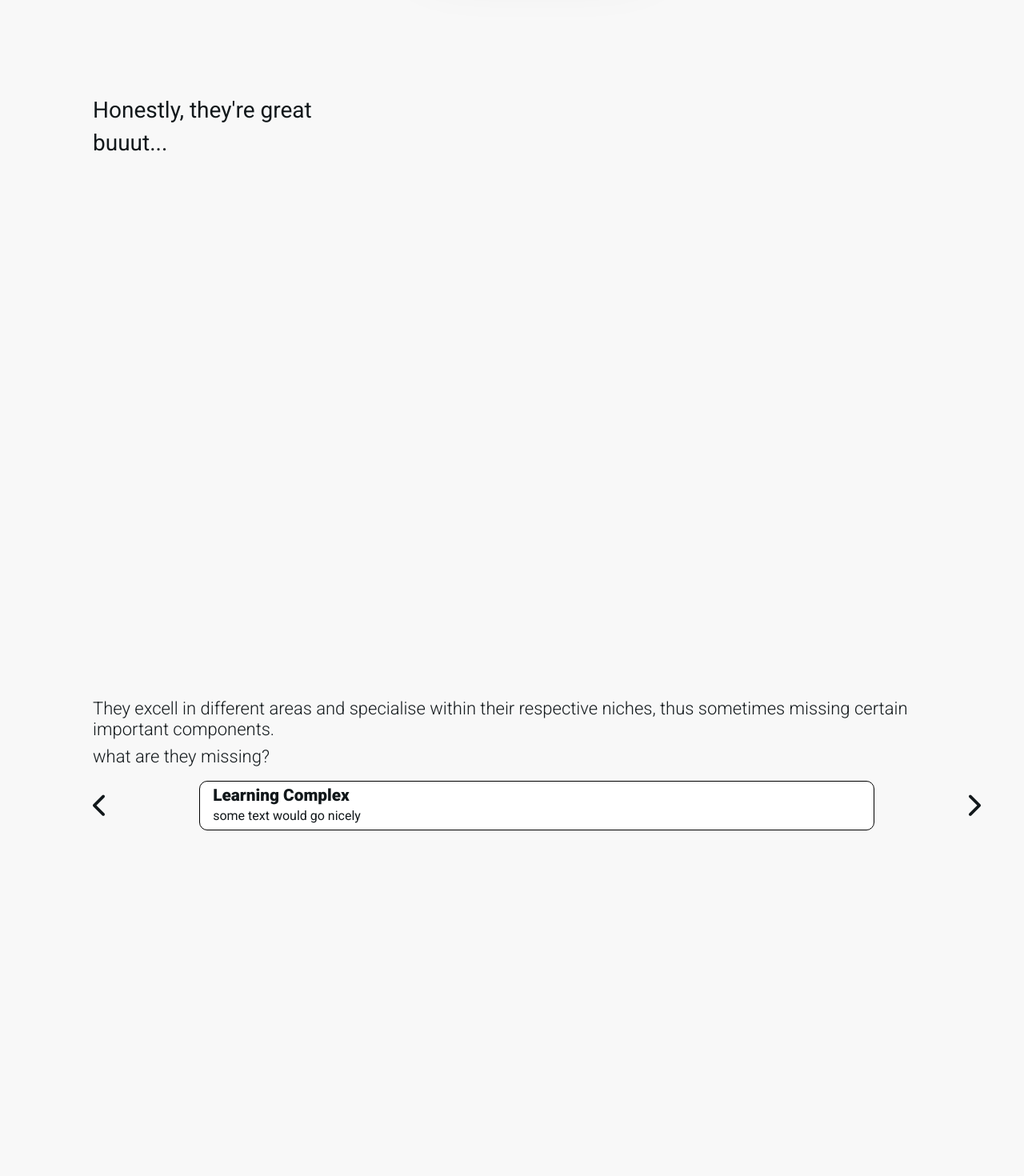
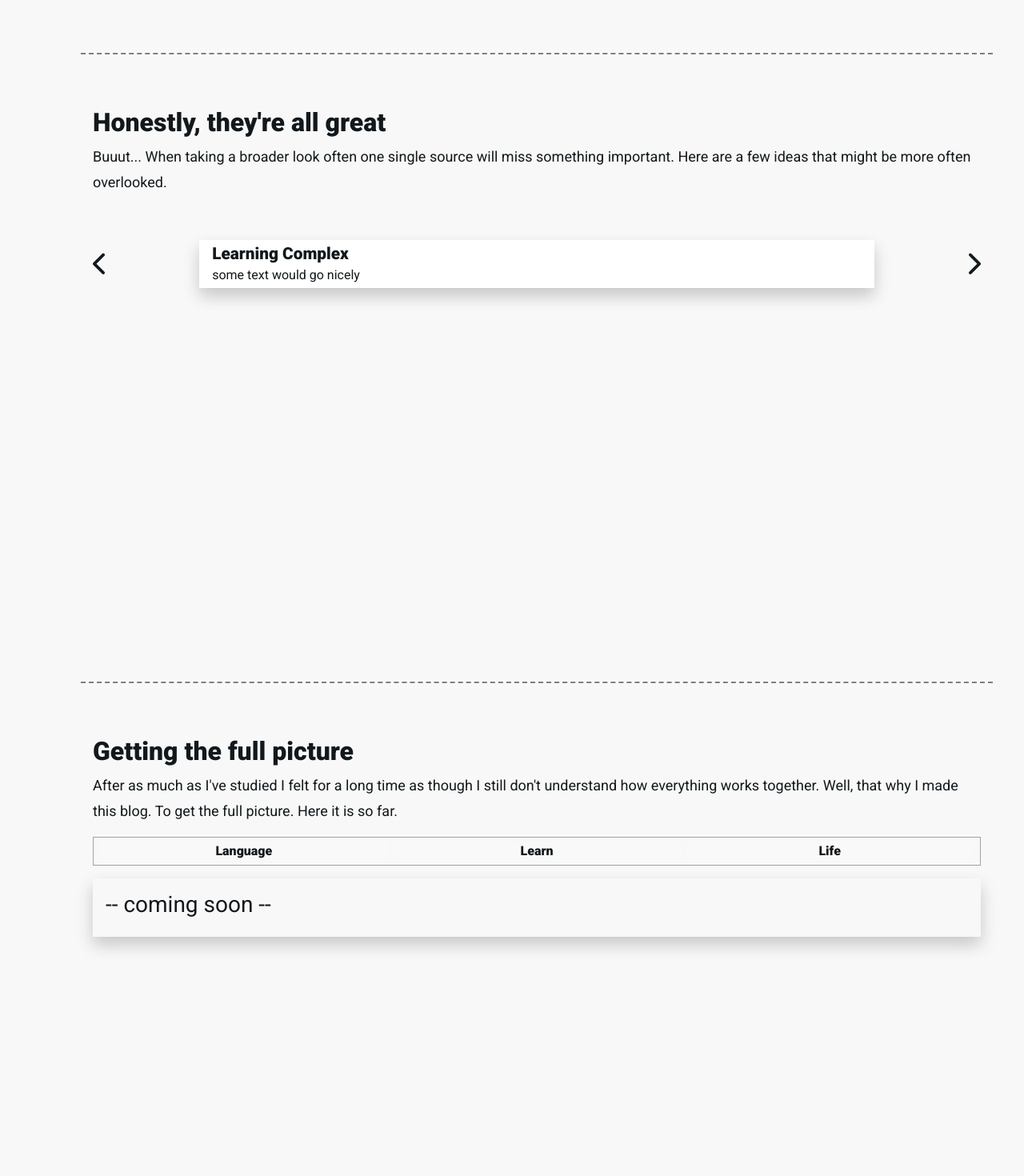
Before and after one commit to adomasgaudi/submersion-9-3, a Vue app: page / in a window 1280 px wide. Shown: the part 2500-3970 px from the top of the page at 80% size. Built offline with nearby package versions, Linux system fonts and the light colour scheme.

Commit message:
feb css 14
fullpicture/articlesline

```diff
--- a/src/assets/uniFonts.scss
+++ b/src/assets/uniFonts.scss
@@ -86,14 +86,28 @@ h4 {
   // text-shadow: -1px 2px 3px rgba(225, 48, 0, 0.2);
 }
 
+.p-long{
+  font-size: 18px;
+  line-height: 32px;
+}
+
 @media (min-width: 678px){
   h1{
     font-size: 70px;
-    margin-bottom: 2rem;
+    // margin-bottom: 2rem;
   }
 }
 
-
+//
+//
+//
+//
+//
+//
+//
+//
+//
+//
 
 body.lightTheme {
   color: $dark;
--- a/src/components/ArticlesLine.vue
+++ b/src/components/ArticlesLine.vue
@@ -7,16 +7,16 @@
       @click='slide(-1, 3, ".artc-slider", ".artc-item-outside" )')
     .artc-slider
       .artc-item-outside
-        router-link.artc-item(:to="{name: 'Complex'}")
+        router-link.artc-item.shadowAG(:to="{name: 'Complex'}")
           h3 Learning Complex
           p some text would go nicely
       .artc-item-outside
-        .artc-item
-          h3 learning how to learn
+        .artc-item.shadowAG
+          h3 Learning how to learn
           p some text would go nicely
       .artc-item-outside
-        .artc-item
-          h3 philosophy
+        .artc-item.shadowAG
+          h3 Philosophy
           p some text would go nicely
 </template>
 
@@ -65,6 +65,7 @@ export default {
     // border: 1px solid #000;
     overflow: hidden;
     position: relative;
+    padding: 2rem 0;
   }
   .fa-chevron-right,
   .fa-chevron-left {
@@ -95,8 +96,8 @@ export default {
     display: block;
     // flex-flow: column nowrap;
     background: white;
-    border: 1px solid #000;
-    border-radius: 10px;
+    // border: 1px solid #000;
+    // border-radius: 10px;
 
     padding: 0.3rem 1rem;
     text-align: left;
--- a/src/components/FullPicture.vue
+++ b/src/components/FullPicture.vue
@@ -4,7 +4,7 @@
     span.tab(@click='openTab(1)' ) Language
     span.tab(@click='openTab(2)') Learn
     span.tab(@click='openTab(3)' ) Life
-  .tabBox(v-if="ss.tab === 1")
+  .tabBox.shadowAG(v-if="ss.tab === 1")
     h3 -- coming soon --
     //- nnnnnn
     .devspan.dev
@@ -21,7 +21,7 @@
 
 
 
-  .tabBox(v-if="ss.tab === 2")
+  .tabBox.shadowAG(v-if="ss.tab === 2")
     ol.mainlist
       li Learning the Complex
       li Memorisation
@@ -35,7 +35,7 @@
 
 
 
-  .tabBox(v-if="ss.tab === 3")
+  .tabBox.shadowAG(v-if="ss.tab === 3")
     h3 -- I'm writing --
     .devspan.dev
       p  Life - activities that will not directly make you a better learner, but will improve you productivity such that you can learn better, and for longer and more focused...
@@ -111,30 +111,33 @@ export default {
   .tabBar {
     display: flex;
     justify-content: space-evenly;
+		margin-bottom: 1rem;
+		border: 1px solid rgb(161, 161, 161);
+		padding: .3rem;
     // border: 1px solid black;
   }
   .tab {
     background: #f9f9f9;
-    border-radius: 5px 5px 0px 0px;
-    border: 1px solid black;
-    margin: 0px 0.1rem;
+    border-radius: 3px;
+    text-align: center;
+    // border: 1px solid rgb(131, 131, 131);
+    margin: 0px 0.2rem;
+		font-weight: bold;
     &:hover {
-      background: rgb(202, 202, 202);
+      background: #fc6b52;
       // color: white;
       transform: scale(1.05);
       transition: 0.2s;
     }
   }
   .activeTab {
-    // background: yellow;
-    border-bottom: none;
-    background: rgb(212, 212, 212);
+    background: #fc6b52;
   }
   .tabBox {
-    border-bottom: 1px solid black;
-    border-left: 1px solid black;
-    border-right: 1px solid black;
-    border-radius: 0px 0px 10px 10px;
+    // border-bottom: 1px solid black;
+    // border-left: 1px solid black;
+    // border-right: 1px solid black;
+    // border-radius: 0px 0px 10px 10px;
     padding: 0.5rem;
     text-align: left;
   }
@@ -149,5 +152,23 @@ export default {
     // font-family: roboto;
     padding-left: 1rem;
   }
+
+  .tabBox{
+
+		h2.title{font-size: 28px; margin-bottom: 2rem;}
+		// border: 1px solid black;
+
+		// box-shadow: $shadowDark;
+		padding: 1rem;
+		margin-bottom: 2rem;
+
+		.bottomSide{
+			background: rgb(252, 107, 82);
+
+			margin: 5rem -1rem -1rem -1rem;
+			padding: 1rem;
+		}
+	}
+
 }
 </style>
--- a/src/store/index.ts
+++ b/src/store/index.ts
@@ -5,19 +5,19 @@ export default createStore({
     cards: [
       {
         title: "The Rookies",
-        description: 'The new generation of language learning leaders. Matt vs Japan, Refold, Yoga, Migaku and Brit vs Japan',
+        description: 'The new generation of language learning leaders. Matt vs Japan (Refold), Yoga (Migaku) and Brit vs Japan',
         page: 'Rookies',
         imgUrl: 'img/coloso.7642eba4.jpg'
       },
       {
         title: "The Old guys",
-        description: 'Stephen Krashen and Steve Kaufman. One the the legend, father of modern applied linguistics, the other a master polyglot, speaking (to some degree) more than 10 languages',
+        description: 'Stephen Krashen and Steve Kaufman. One is the legend, father of modern applied linguistics, the other a master polyglot, speaking (to some degree) more about 20 languages',
         page: 'OldGuys',
         imgUrl: 'img/davinci.2f704263.jpg'
       },
       {
         title: "The wise",
-        description: 'Many wise suggestions form world renouned poliglots that appear on Ted-Talks, as well as my personal selection of the best advice online',
+        description: 'Many smart people, form world renouned poliglots that appear on Ted-Talks to small, not-so-popular YouTubers that nevertheless have something of value to share with us.',
         page: 'Wise',
         imgUrl: 'img/lastsupper.33247ef2.jpg'
       }
--- a/src/views/Welcome.vue
+++ b/src/views/Welcome.vue
@@ -39,11 +39,6 @@
 
   section.system
     .container
-      .imgCard.shadowAG.dev
-        img(src="../assets/phaidon.jpg")
-
-        .bottomSide
-          h2.text-left See Traditional
 
       .modernCard.shadowAG(@click="router.push({name: 'Immersion'})")
         h2.title The new way to learn is through #[strong(style="color: #00c090;") immersion], not #[strong(style="color: #00c090;") study]
@@ -73,31 +68,29 @@
 
   section.giants
     .container
-      h2 Resting on the shoulders of Giants:
-      h4.text-left I organise information such that similar stuff is not overhyped and bottlenecks are not overlooked. And I follow the BEST!
+      h2.text-left Resting on the shoulders of Giants:
+      p.p-long.text-left.mb-5 I organise information such that similar stuff is not overhyped and bottlenecks are not overlooked.
       GiantsSlider
+  hr(style="border-top: dashed 2px grey;")
 
   section
     .container
-      h3 Honestly, they're great
-      h3 buuut...
+      h2.text-left Honestly, they're all great
+      p.p-long Buuut... When taking a broader look often one single source will miss something important. Here are a few ideas that might be more often overlooked.
+      ArticlesLine
+  hr(style="border-top: dashed 2px grey;")
 
-  section.giants
+  section.fullpicture
     .container
-      h4 They excell in different areas and specialise within their respective niches, thus sometimes missing certain important components.
-      h4 what are they missing?
-      ArticlesLine
-
-  section
-    .container
-      h4 After as much as I've studied I felt for a long time as though I still don't get the full picture. Well, that why I made this blog. To get the full picture.
-      h4 here it is.
+      h2.text-left Getting the full picture
+      p.p-long After as much as I've studied I felt for a long time as though I still don't understand how everything works together. Well, that why I made this blog. To get the full picture. Here it is so far.
       FullPicture
+  hr(style="border-top: dashed 2px grey;")
 
   section.dev
     .container
-      h3 support me
-      h3 reach out to me!
+      h2 More content is to come
+      h5 Got ideas? Suggestions? Corrections? Reach out!
 
 
 </template>
@@ -269,8 +262,8 @@ export default {
           margin: 5rem -1rem -1rem -1rem;
           padding: 1rem;
         }
-        }
       }
+    }
 
   }
   //
@@ -293,7 +286,8 @@ export default {
 
   section.giants {
     // background: #eee;
-    h2{ margin-bottom: 3rem;}
+    // h2{ margin-bottom: 3rem;}
+
   }
 
   //
```
